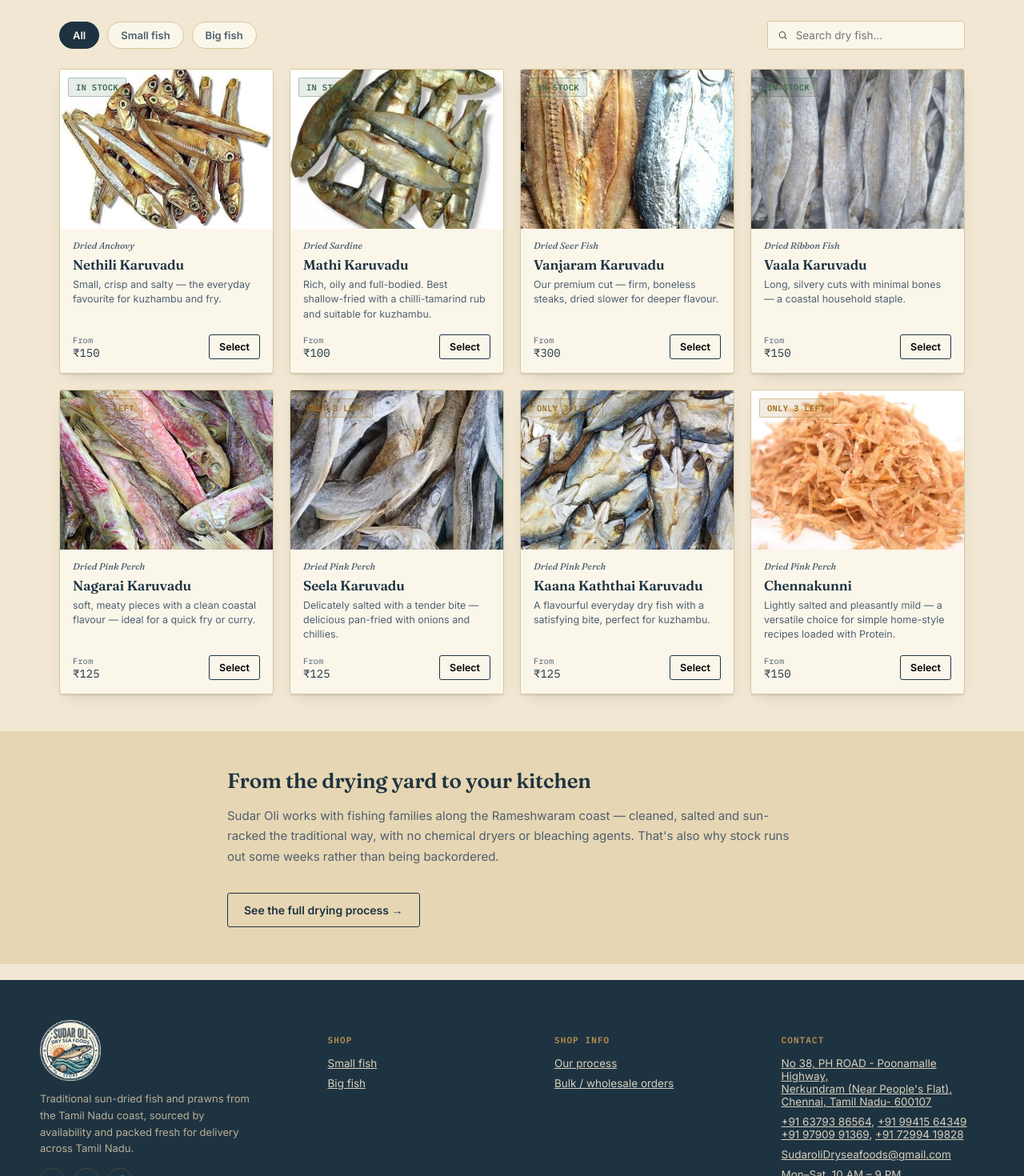
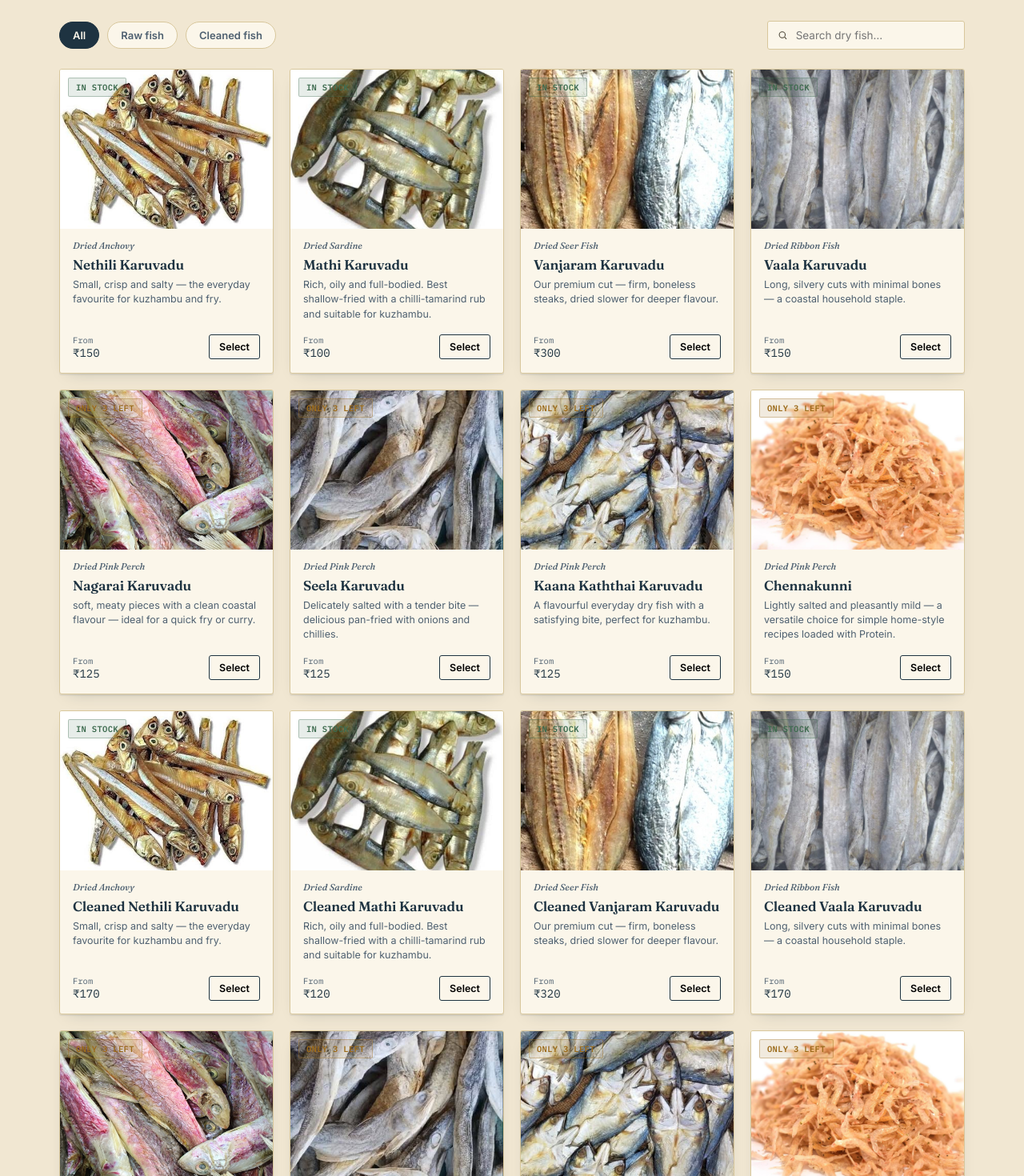
Before and after one commit to Raaj-16/SudarOliSeafoods-client, a React (Vite) app: page / in a window 1280 px wide. Shown: the part 1330-2800 px from the top of the page at 80% size. Built offline with nearby package versions, Linux system fonts and the light colour scheme; no server answers.

Commit message:
Add raw and cleaned fish categories

```diff
--- a/src/components/Shop.jsx
+++ b/src/components/Shop.jsx
@@ -27,11 +27,11 @@ export default function Shop({ onOpenPDP }) {
           <button className={`chip${filter === 'all' ? ' active' : ''}`} onClick={() => setFilter('all')}>
             All
           </button>
-          <button className={`chip${filter === 'small' ? ' active' : ''}`} onClick={() => setFilter('small')}>
-            Small fish
+          <button className={`chip${filter === 'Raw' ? ' active' : ''}`} onClick={() => setFilter('Raw')}>
+            Raw fish
           </button>
-          <button className={`chip${filter === 'big' ? ' active' : ''}`} onClick={() => setFilter('big')}>
-            Big fish
+          <button className={`chip${filter === 'Cleaned' ? ' active' : ''}`} onClick={() => setFilter('Cleaned')}>
+            Cleaned fish
           </button>
           <div className="search-box">
             <svg width="14" height="14" viewBox="0 0 24 24" fill="none" stroke="#4A4436" strokeWidth="2">
--- a/src/data/products.js
+++ b/src/data/products.js
@@ -1,49 +1,95 @@
 export const PRODUCTS = [
   {
-    id: 'nethili', name: 'Nethili Karuvadu', local: 'Dried Anchovy', cat: 'small',
+    id: 'nethili', name: 'Nethili Karuvadu', local: 'Dried Anchovy', cat: 'Raw',
     desc: 'Small, crisp and salty — the everyday favourite for kuzhambu and fry.',
     stockQty: 40, icon: 'fishA', image: '/products/Nethili.jpeg',
     weights: [{ label: '250 g', price: 150 }, { label: '500 g', price: 300 }, { label: '1 kg', price: 600 }],
   },
   {
-    id: 'mathi', name: 'Mathi Karuvadu', local: 'Dried Sardine', cat: 'small',
+    id: 'mathi', name: 'Mathi Karuvadu', local: 'Dried Sardine', cat: 'Raw',
     desc: 'Rich, oily and full-bodied. Best shallow-fried with a chilli-tamarind rub and suitable for kuzhambu.',
     stockQty: 25, icon: 'fishB', image: '/products/Mathi.jpeg',
     weights: [{ label: '250 g', price: 100 }, { label: '500 g', price: 200 }, { label: '1 kg', price: 400 }],
   },
   {
-    id: 'vanjaram', name: 'Vanjaram Karuvadu', local: 'Dried Seer Fish', cat: 'big',
+    id: 'vanjaram', name: 'Vanjaram Karuvadu', local: 'Dried Seer Fish', cat: 'Raw',
     desc: 'Our premium cut — firm, boneless steaks, dried slower for deeper flavour.',
     stockQty: 15, icon: 'fishD', image: '/products/Vanjaram.jpeg',
     weights: [{ label: '250 g', price: 300 }, { label: '500 g', price: 600 }, { label: '1 kg', price: 1200 }],
   },
   {
-    id: 'vaala', name: 'Vaala Karuvadu', local: 'Dried Ribbon Fish', cat: 'big',
+    id: 'vaala', name: 'Vaala Karuvadu', local: 'Dried Ribbon Fish', cat: 'Raw',
     desc: 'Long, silvery cuts with minimal bones — a coastal household staple.',
     stockQty: 18, icon: 'fishE', image: '/products/Vaalai.jpeg',
     weights: [{ label: '250 g', price: 150 }, { label: '500 g', price: 300 }, { label: '1 kg', price: 600 }],
   },
   {
-    id: 'nagarai', name: 'Nagarai Karuvadu', local: 'Dried Pink Perch', cat: 'small',
+    id: 'nagarai', name: 'Nagarai Karuvadu', local: 'Dried Pink Perch', cat: 'Raw',
     desc: 'soft, meaty pieces with a clean coastal flavour — ideal for a quick fry or curry.',
     stockQty: 3, icon: 'fishB', image: '/products/Nagarai.jpeg',
     weights: [{ label: '250 g', price: 125 }, { label: '500 g', price: 250 }, { label: '1 kg', price: 500 }],
   },
    {
-    id: 'seela', name: 'Seela Karuvadu', local: 'Dried Pink Perch', cat: 'small',
+    id: 'seela', name: 'Seela Karuvadu', local: 'Dried Pink Perch', cat: 'Raw',
     desc: 'Delicately salted with a tender bite — delicious pan-fried with onions and chillies.',
     stockQty: 3, icon: 'fishB', image: '/products/Seela.jpeg',
     weights: [{ label: '250 g', price: 125 }, { label: '500 g', price: 250 }, { label: '1 kg', price: 500 }],
   }, {
-    id: 'kaanakaththai', name: 'Kaana Kaththai Karuvadu', local: 'Dried Pink Perch', cat: 'small',
+    id: 'kaanakaththai', name: 'Kaana Kaththai Karuvadu', local: 'Dried Pink Perch', cat: 'Raw',
     desc: 'A flavourful everyday dry fish with a satisfying bite, perfect for kuzhambu.',
     stockQty: 3, icon: 'fishB', image: '/products/Kanakathai.jpeg',
     weights: [{ label: '250 g', price: 125 }, { label: '500 g', price: 250 }, { label: '1 kg', price: 500 }],
   }, {
-    id: 'chennakunni', name: 'Chennakunni', local: 'Dried Pink Perch', cat: 'small',
+    id: 'chennakunni', name: 'Chennakunni', local: 'Dried Pink Perch', cat: 'Raw  ',
     desc: 'Lightly salted and pleasantly mild — a versatile choice for simple home-style recipes loaded with Protein.',
     stockQty: 3, icon: 'fishB', image: '/products/Chennanguni.jpeg',
     weights: [{ label: '250 g', price: 150 }, { label: '500 g', price: 300 }, { label: '1 kg', price: 600 }],
+  },
+   {
+    id: 'nethili', name: 'Cleaned Nethili Karuvadu', local: 'Dried Anchovy', cat: 'Cleaned',
+    desc: 'Small, crisp and salty — the everyday favourite for kuzhambu and fry.',
+    stockQty: 40, icon: 'fishA', image: '/products/Nethili.jpeg',
+    weights: [{ label: '250 g', price: 170 }, { label: '500 g', price: 340 }, { label: '1 kg', price: 680 }],
+  },
+  {
+    id: 'mathi', name: 'Cleaned Mathi Karuvadu', local: 'Dried Sardine', cat: 'Cleaned',
+    desc: 'Rich, oily and full-bodied. Best shallow-fried with a chilli-tamarind rub and suitable for kuzhambu.',
+    stockQty: 25, icon: 'fishB', image: '/products/Mathi.jpeg',
+    weights: [{ label: '250 g', price: 120 }, { label: '500 g', price: 240 }, { label: '1 kg', price: 480 }],
+  },
+  {
+    id: 'vanjaram', name: 'Cleaned Vanjaram Karuvadu', local: 'Dried Seer Fish', cat: 'Cleaned',
+    desc: 'Our premium cut — firm, boneless steaks, dried slower for deeper flavour.',
+    stockQty: 15, icon: 'fishD', image: '/products/Vanjaram.jpeg',
+    weights: [{ label: '250 g', price: 320 }, { label: '500 g', price: 640 }, { label: '1 kg', price: 1280 }],
+  },
+  {
+    id: 'vaala', name: 'Cleaned Vaala Karuvadu', local: 'Dried Ribbon Fish', cat: 'Cleaned',
+    desc: 'Long, silvery cuts with minimal bones — a coastal household staple.',
+    stockQty: 18, icon: 'fishE', image: '/products/Vaalai.jpeg',
+    weights: [{ label: '250 g', price: 170 }, { label: '500 g', price: 340 }, { label: '1 kg', price: 680 }],
+  },
+  {
+    id: 'nagarai', name: 'Cleaned Nagarai Karuvadu', local: 'Dried Pink Perch', cat: 'Cleaned',
+    desc: 'soft, meaty pieces with a clean coastal flavour — ideal for a quick fry or curry.',
+    stockQty: 3, icon: 'fishB', image: '/products/Nagarai.jpeg',
+    weights: [{ label: '250 g', price: 145 }, { label: '500 g', price: 290 }, { label: '1 kg', price: 580 }],
+  },
+   {
+    id: 'seela', name: 'Cleaned Seela Karuvadu', local: 'Dried Pink Perch', cat: 'Cleaned',
+    desc: 'Delicately salted with a tender bite — delicious pan-fried with onions and chillies.',
+    stockQty: 3, icon: 'fishB', image: '/products/Seela.jpeg',
+    weights: [{ label: '250 g', price: 145 }, { label: '500 g', price: 290 }, { label: '1 kg', price: 580 }],
+  }, {
+    id: 'kaanakaththai', name: 'Cleaned Kaana Kaththai Karuvadu', local: 'Dried Pink Perch', cat: 'Cleaned',
+    desc: 'A flavourful everyday dry fish with a satisfying bite, perfect for kuzhambu.',
+    stockQty: 3, icon: 'fishB', image: '/products/Kanakathai.jpeg',
+    weights: [{ label: '250 g', price: 145 }, { label: '500 g', price: 290 }, { label: '1 kg', price: 580 }],
+  }, {
+    id: 'chennakunni', name: 'Chennakunni', local: 'Dried Pink Perch', cat: 'Cleaned',
+    desc: 'Lightly salted and pleasantly mild — a versatile choice for simple home-style recipes loaded with Protein.',
+    stockQty: 3, icon: 'fishB', image: '/products/Chennanguni.jpeg',
+    weights: [{ label: '250 g', price: 170 }, { label: '500 g', price: 340 }, { label: '1 kg', price: 680 }],
   },
 ]
 
```
